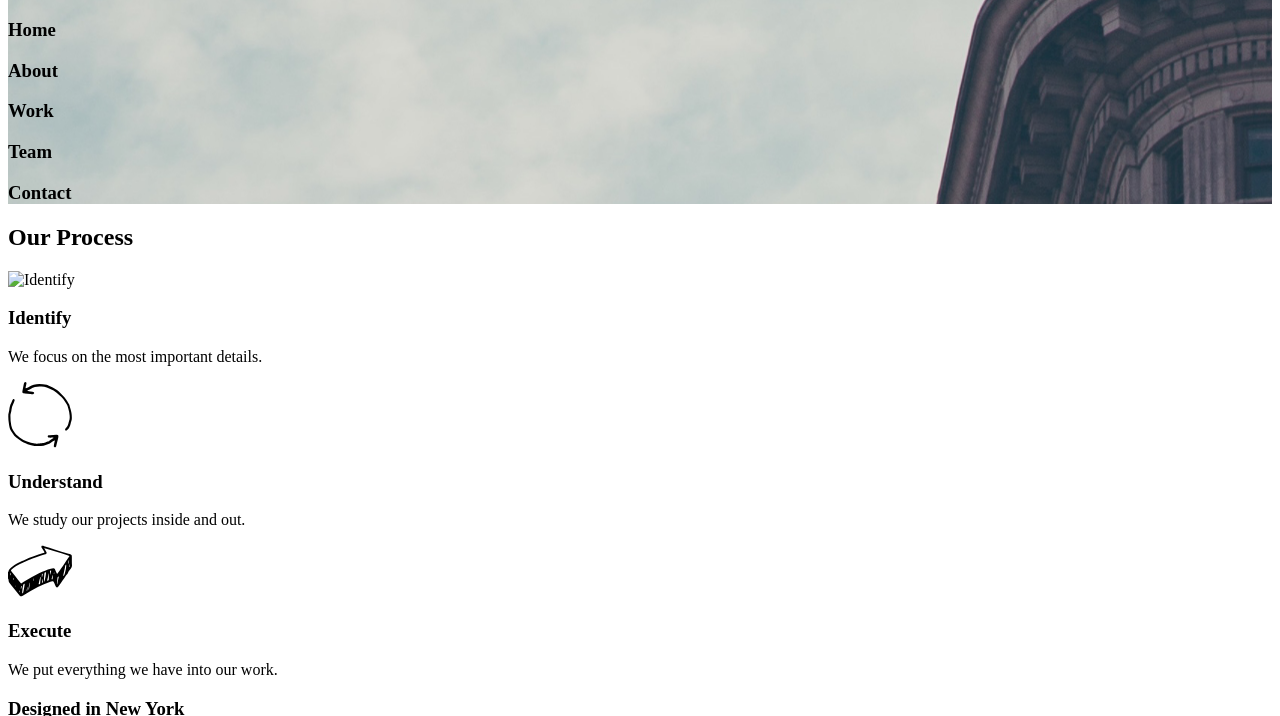
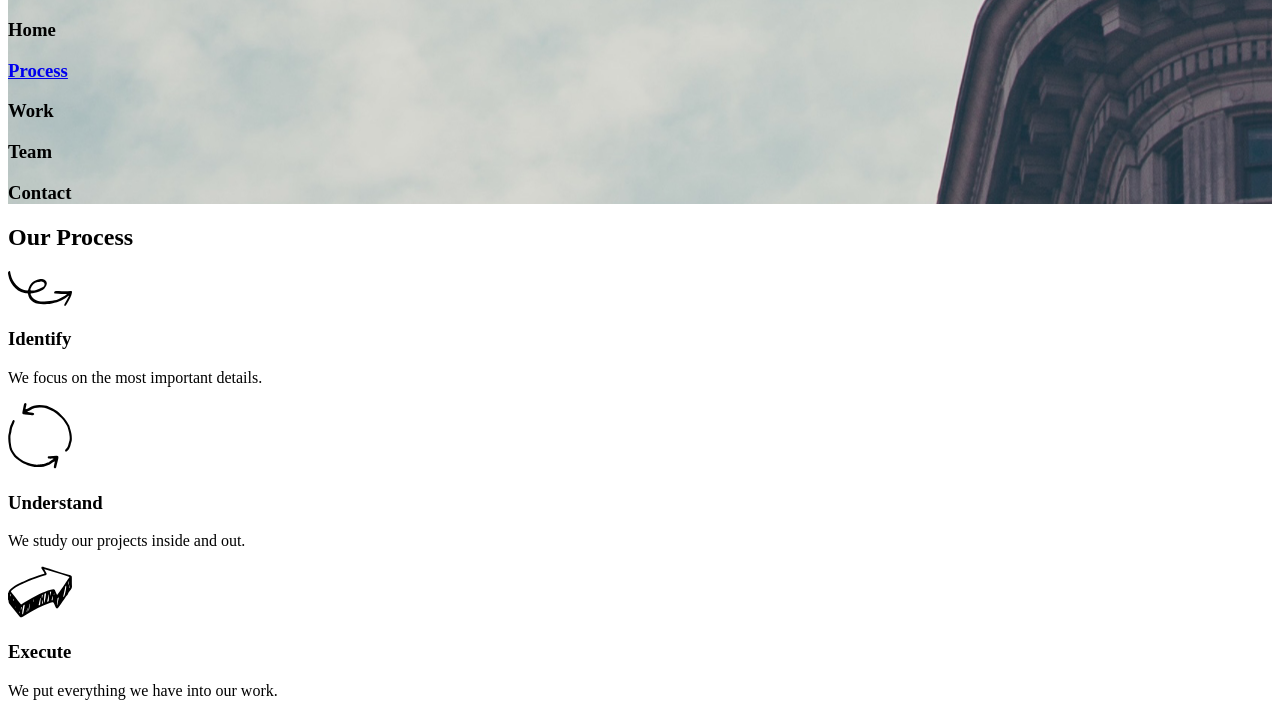
Before and after one commit to mrichko/broadway, a plain HTML site: page index.html in a window 1280 px wide. Shown: the part 61-777 px from the top of the page. Drawn offline with Linux system fonts and the light colour scheme; files whose address does not match are found by name.

Commit message:
Add page link.

```diff
--- a/index.html
+++ b/index.html
@@ -12,7 +12,7 @@
 <div class="heading">
   <h1>Broadway Design</h1>
   <h3>Home</h3>
-  <h3>About</h3>
+  <h3><a href="#process">Process</a></h3>
   <h3>Work</h3>
   <h3>Team</h3>
   <h3>Contact</h3>
@@ -20,9 +20,12 @@
 
 <!-- main content -->
 
+<div id="process">
   <h2>Our Process</h2>
+</div>
 
-<img src="./resouces/images/identify.svg" alt="Identify">
+<div id="points">
+  <img src="./resources/images/identify.svg" alt="Identify">
   <h3>Identify</h3>
     <p>We focus on the most important details.</p>
 
@@ -33,10 +36,13 @@
   <img src="./resources/images/execute.svg" alt="Execute">
   <h3>Execute</h3>
     <p>We put everything we have into our work.</p>
+</div>
 
 <!-- page divide -->
 
+<div class="divide">
 <h3>Designed in New York</h3>
+</div>
 
   <h3>Portfolio</h3>
   <p>Coming soon</p>
```
Lines whose indentation alone changed are shown as unchanged.
